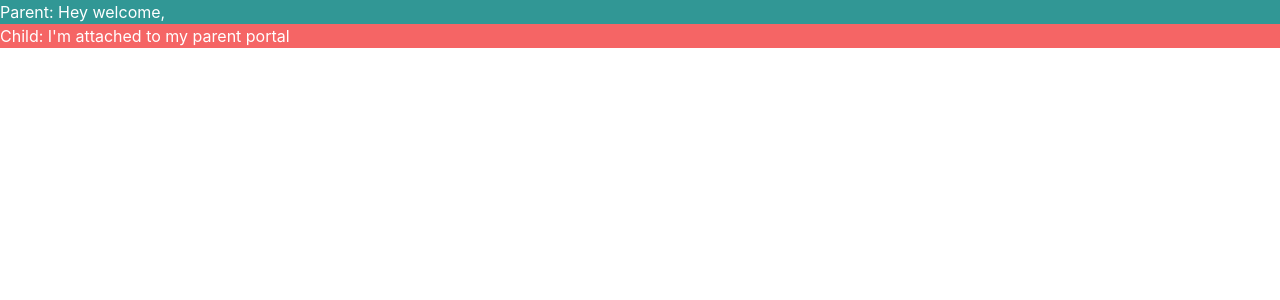
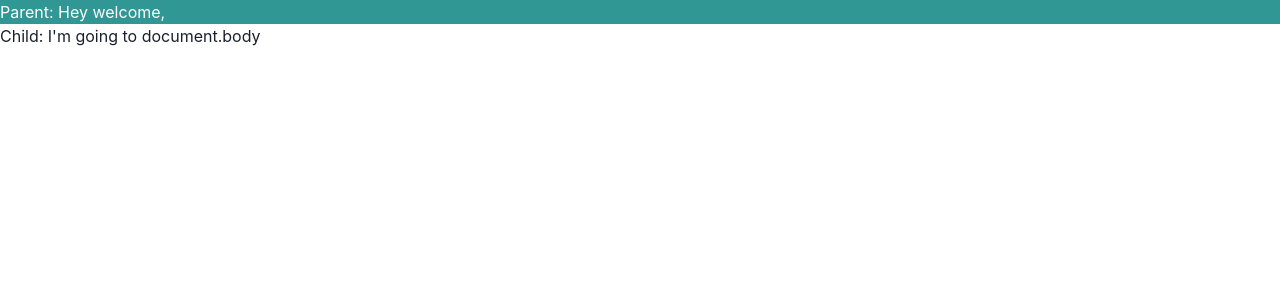
Before and after one commit to kupuma-ru21/urql_chakra, a Next.js app: page / in a window 1280 px wide. Shown: the top 300 px of the page. Built offline with nearby package versions, Linux system fonts and the light colour scheme.

Commit message:
chore: Opting out of portal nesting

```diff
--- a/src/app/page.tsx
+++ b/src/app/page.tsx
@@ -9,11 +9,13 @@ export default function Page() {
     <div>
       <Portal containerRef={ref}>
         <Box bg="teal.500" color="white">
-          <Portal>Child: I&apos;m attached to my parent portal</Portal>
           Parent: Hey welcome,
+          <Portal appendToParentPortal={false}>
+            Child: I&apos;m going to document.body
+          </Portal>
         </Box>
       </Portal>
-      <Box bg="red.400" color="white" ref={ref} />
+      <div style={{ background: "red" }} ref={ref} />
     </div>
   );
 }
```
